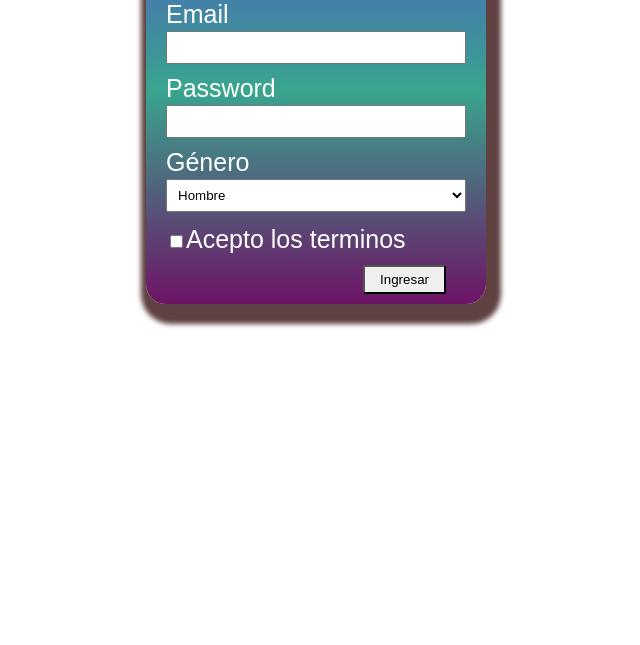
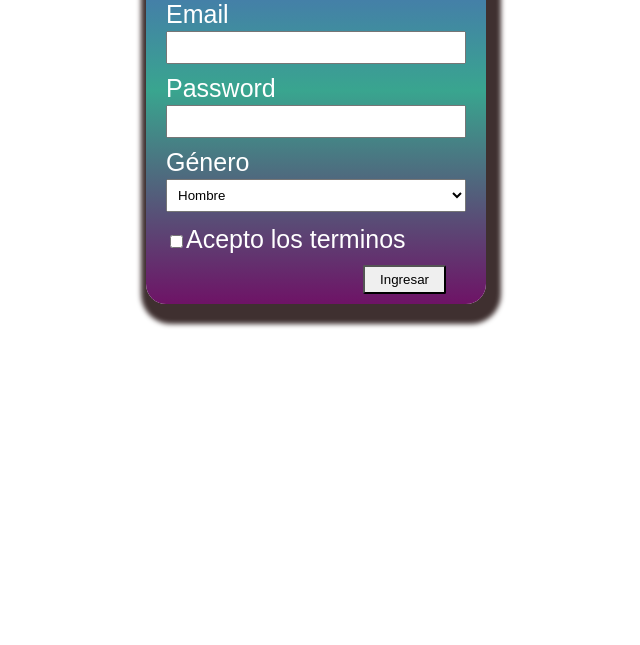
Before and after one commit to May-Mar/aspirantes-mir-html-y-css, a plain HTML site: page ejercicio1-html-y-css/index.html in a window 1280 px wide. Shown: the part 155-800 px from the top of the page, without its empty margins (324-964 px from the left). Drawn offline with Linux system fonts and the light colour scheme.

```diff
--- a/ejercicio1-html-y-css/styles.css
+++ b/ejercicio1-html-y-css/styles.css
@@ -9,7 +9,7 @@
     border-radius: 20px;
     margin: 20px auto 20px;
     background: linear-gradient(#534dc9, #39a58f, #6e1366);
-    box-shadow: 5px 10px 5px 10px #5f4141;
+    box-shadow: 5px 10px 5px 10px #3f3030;
     color: #FFFFFF;
     font-family: Arial, Helvetica, sans-serif;
     font-size: 25px;
```
